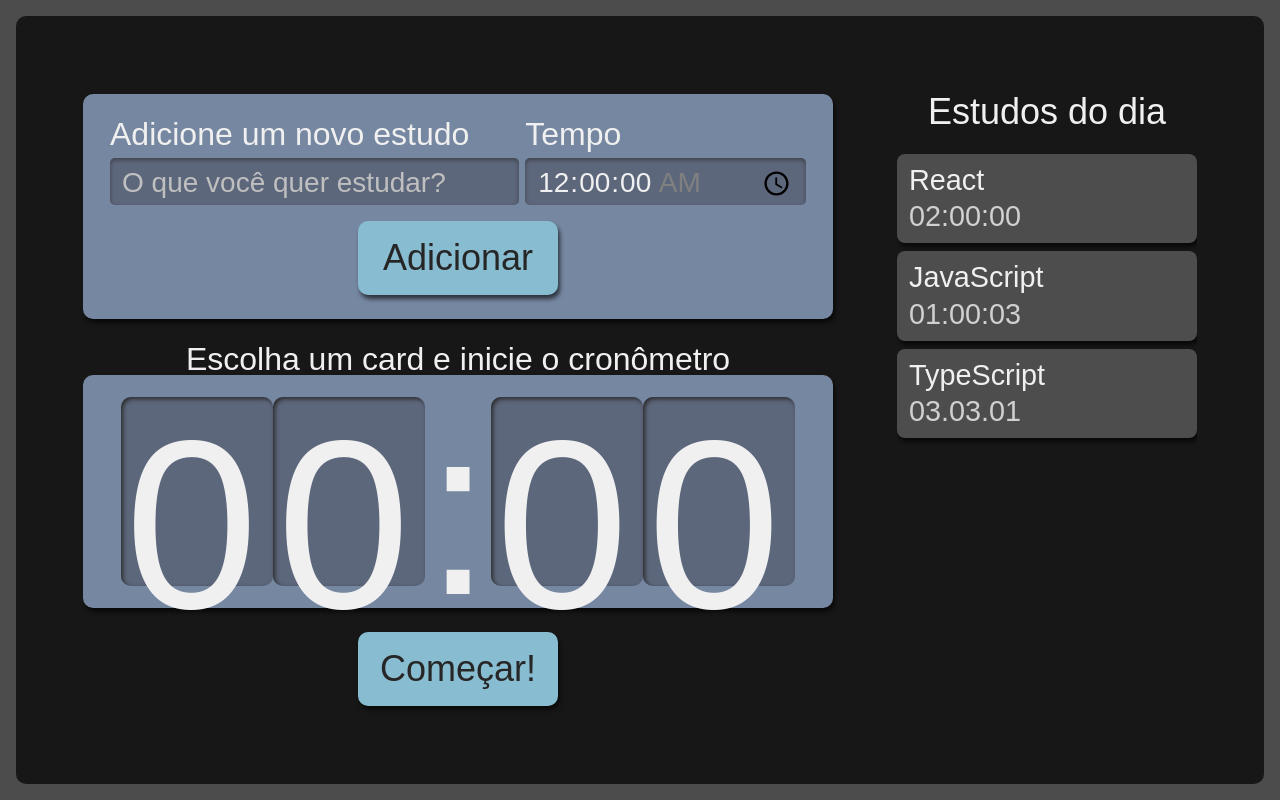
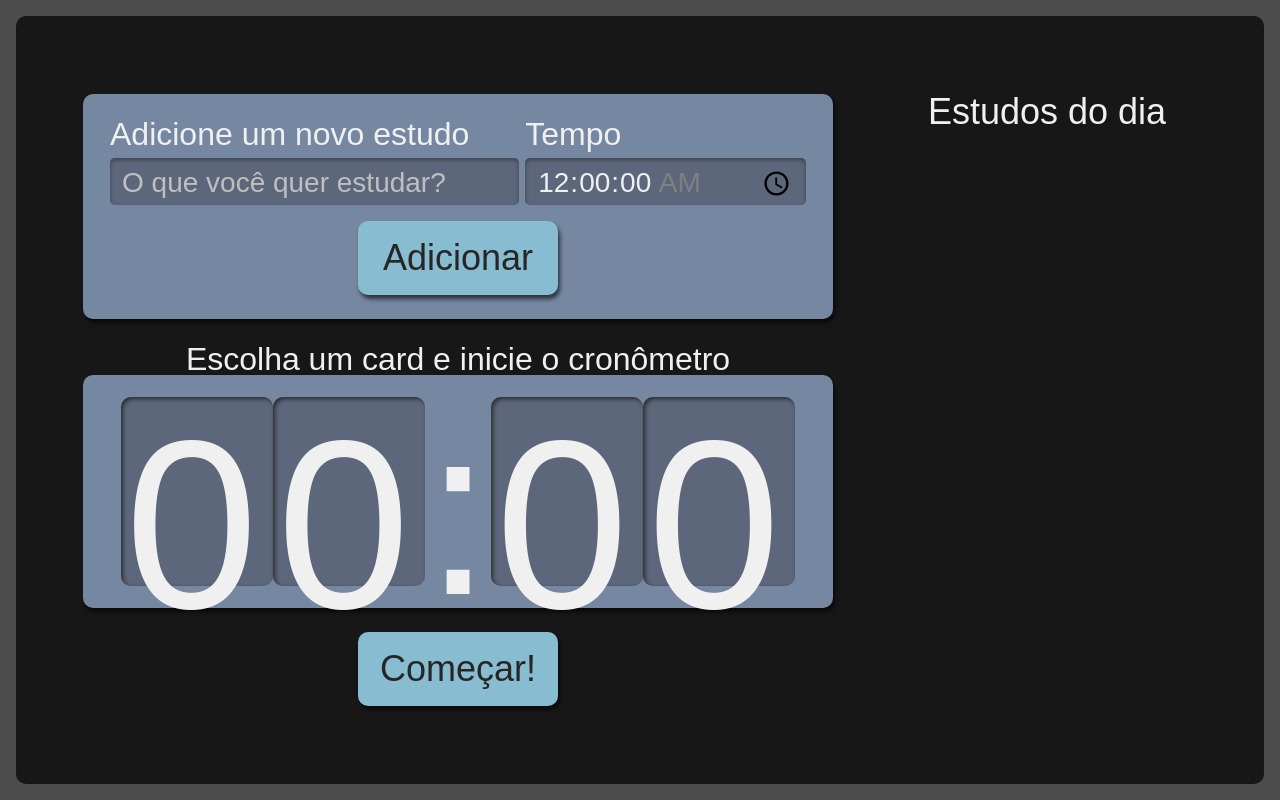
Before and after one commit to dudurb17/alura-studies-typescript, a React (Create React App) app: page / in a window 1280 px wide. Built offline with nearby package versions, Linux system fonts and the light colour scheme.

Commit message:
removendo os estaticos

```diff
--- a/src/pages/App.tsx
+++ b/src/pages/App.tsx
@@ -3,19 +3,10 @@
 import List from "../components/List";
 import style from "./App.module.scss";
 import Cronometro from "../components/Cronometro";
+import ITarefa from "../types/tarefa";
 
 function App() {
-  const [tarefas, setTarefas] = useState([
-    {
-      tarefa: "React",
-      tempo: "02:00:00",
-    },
-    {
-      tarefa: "JavaScript",
-      tempo: "01:00:03",
-    },
-    { tarefa: "TypeScript", tempo: "03.03.01" },
-  ]);
+  const [tarefas, setTarefas] = useState<ITarefa[] | []>([]);
   return (
     <div className={style.AppStyle}>
       <Form setTarefas={setTarefas} />
```
